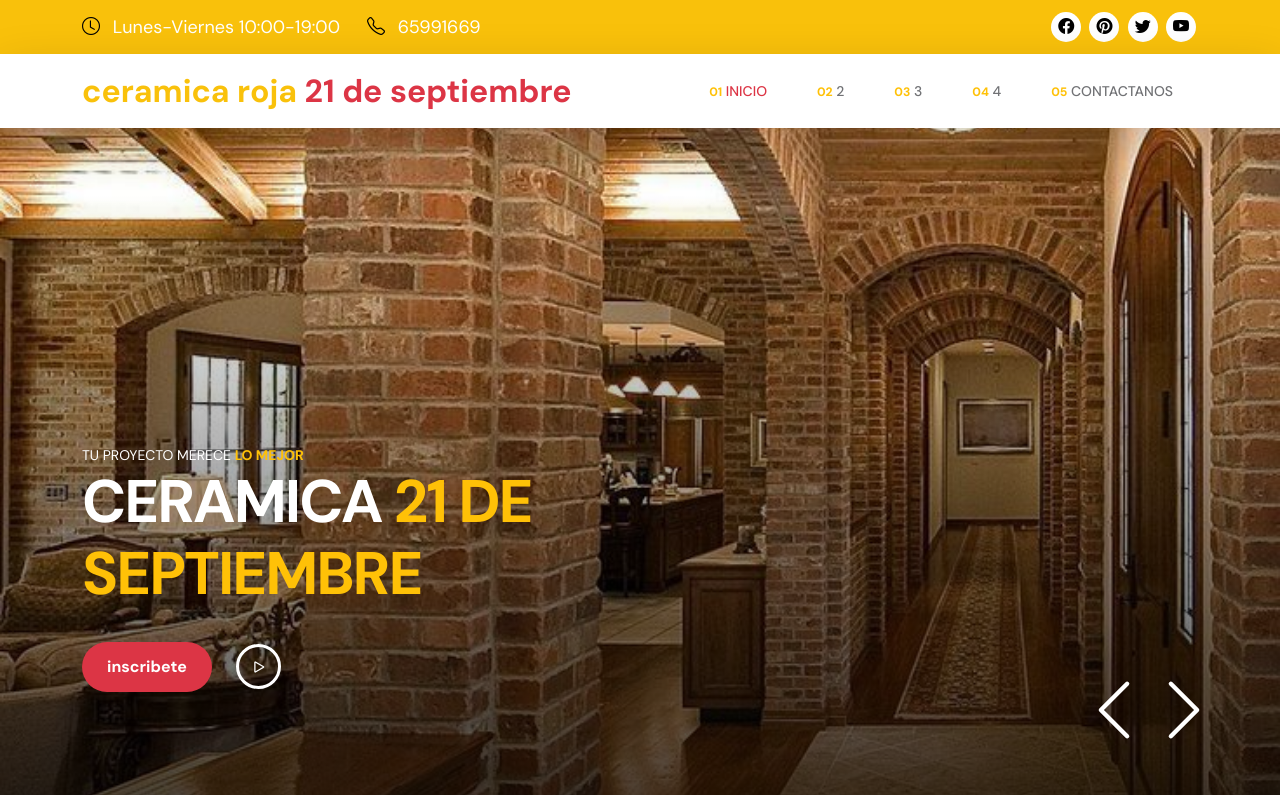
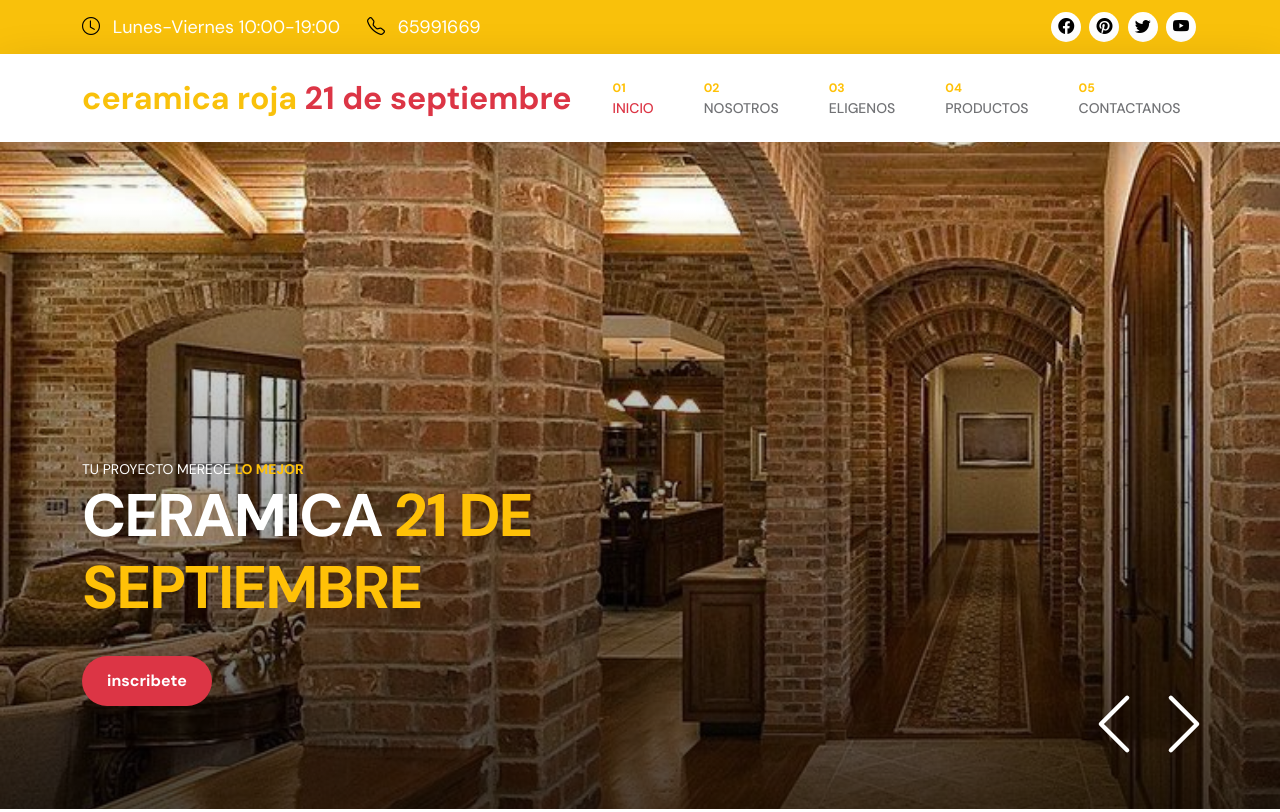
Before and after one commit to BriDePa/hosting, a plain HTML site: page index.html in a window 1280 px wide. Shown: the top 812 px of the page. Drawn offline with Linux system fonts and the light colour scheme.

Commit message:
index act

```diff
--- a/index.html
+++ b/index.html
@@ -84,17 +84,17 @@
 
                     <li class="nav-item">
                         <a class="nav-link click-scroll" href="#section_2"><small class="small-title"><strong
-                                    class="text-warning">02</strong></small> 2</a>
+                                    class="text-warning">02</strong></small> Nosotros</a>
                     </li>
 
                     <li class="nav-item">
                         <a class="nav-link click-scroll" href="#section_3"><small class="small-title"><strong
-                                    class="text-warning">03</strong></small> 3</a>
+                                    class="text-warning">03</strong></small> eligenos</a>
                     </li>
 
                     <li class="nav-item">
                         <a class="nav-link click-scroll" href="#section_4"><small class="small-title"><strong
-                                    class="text-warning">04</strong></small> 4</a>
+                                    class="text-warning">04</strong></small> productos</a>
                     </li>
 
                     <li class="nav-item">
@@ -154,10 +154,7 @@
                                         <div class="d-flex align-items-center mt-4">
                                             <a class="custom-btn btn custom-link" href="#section_2">inscribete</a>
 
-                                            <a class="popup-youtube custom-icon d-flex ms-4"
-                                                href="https://www.youtube.com">
-                                                <i class="bi-play play-icon d-flex m-auto text-white"></i>
-                                            </a>
+
                                         </div>
                                     </div>
                                 </div>
@@ -198,7 +195,7 @@
                             <div class="about-image-info">
                                 <h4 class="text-white">OFERTA</h4>
 
-                                <p class="text-white mb-0">disfruta de un 20% de descuento en nuestros productos</p>
+                                <p class="text-white mb-0">disfruta de un 20% de descuento por la compra de mas de 7.000 unidades</p>
                             </div>
                         </div>
                     </div>
@@ -259,9 +256,9 @@
                 <div class="row">
 
                     <div class="col-lg-10 col-12 text-center mx-auto mb-5">
-                        <small class="small-title"> <strong class="text-warning">Nuestros</strong></small>
+                        <small class="small-title"> <strong class="text-warning">Nuestro</strong></small>
 
-                        <h2>Modulos</h2>
+                        <h2>Sello</h2>
 
                     </div>
 
```
